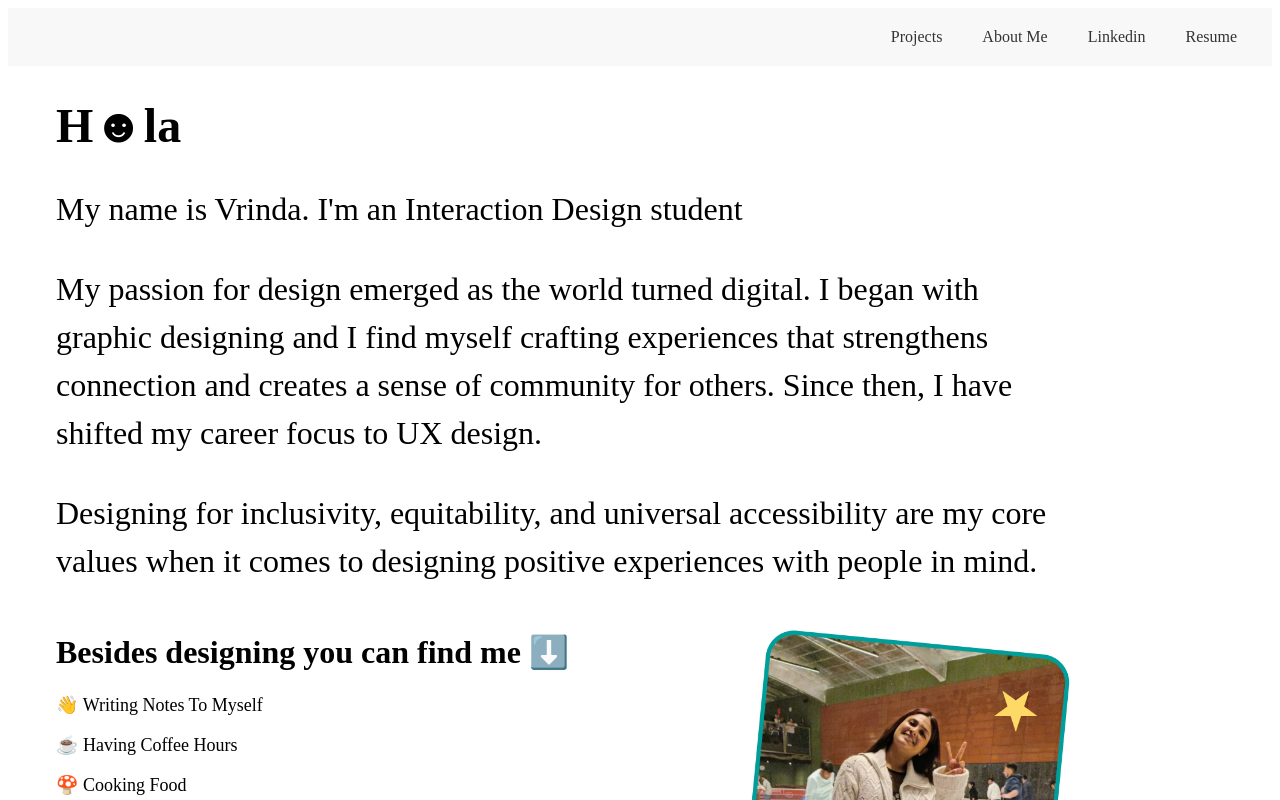
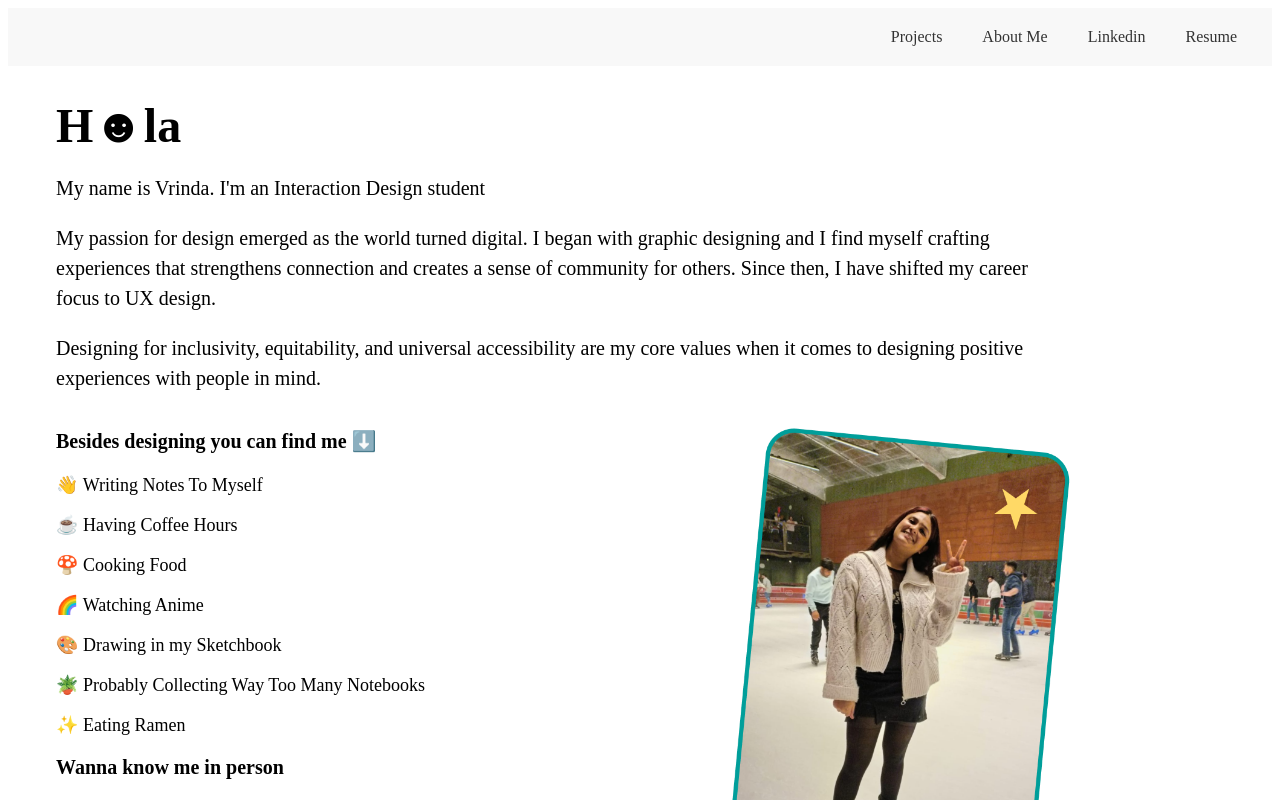
Before and after one commit to satyam0500/Vrinda-portfolio, a React (Vite) app: page /about-me in a window 1280 px wide. Shown: the top 800 px of the page. Built offline with nearby package versions, Linux system fonts and the light colour scheme.

Commit message:
Update aboutme.css

```diff
--- a/src/aboutme.css
+++ b/src/aboutme.css
@@ -27,7 +27,7 @@
       margin-bottom: 20px;
   }
   .texts{
-      font-size: 32px;
+      font-size: 20px;
       margin-bottom: 16px;
       line-height: 150%;
       padding-right: 20px;
```
